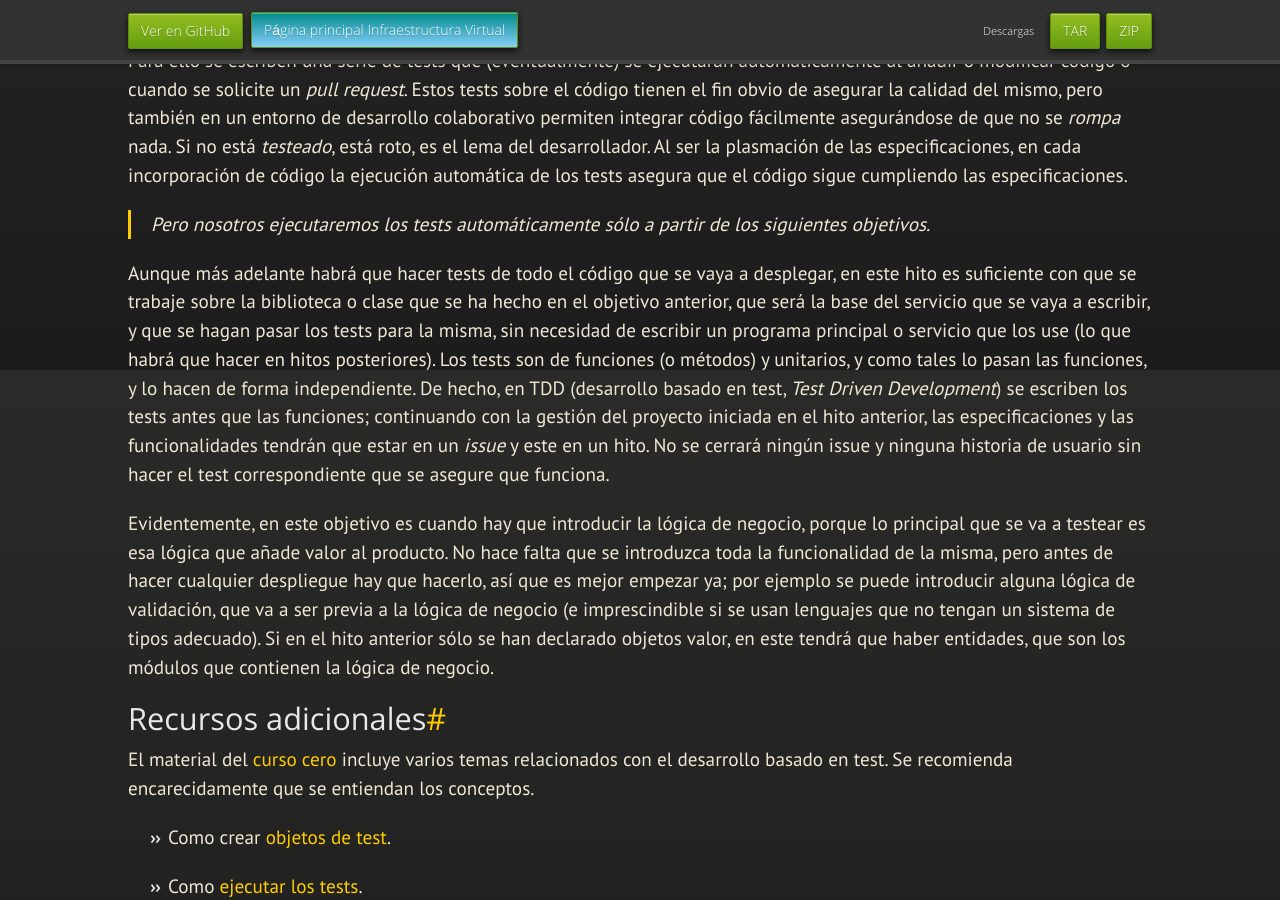
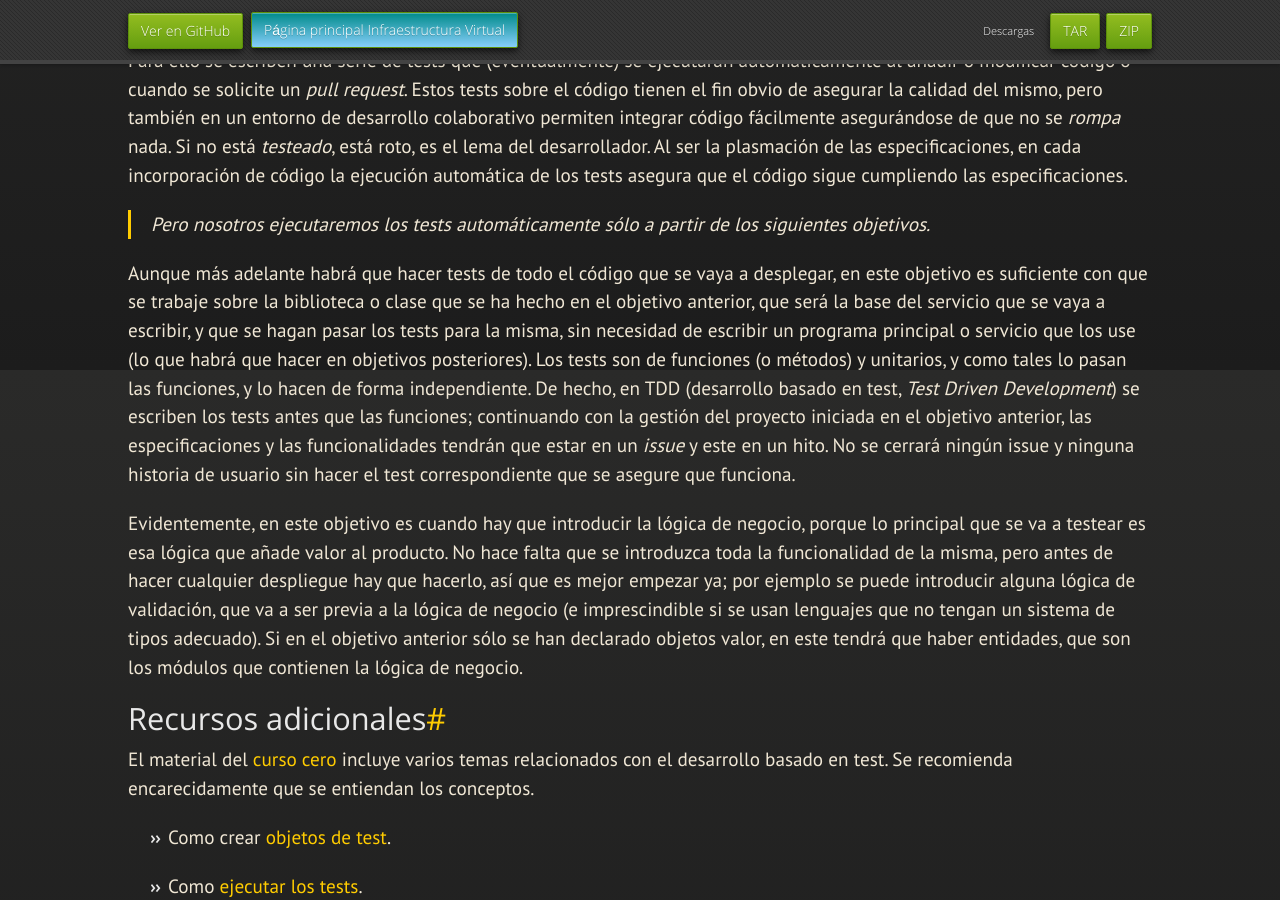
Before and after one commit to JJ/IV, a Jekyll site: the page built from documentos/proyecto/4.Tests.md, in a window 1280 px wide and 900 px high, scrolled down 530 px. Built offline with Jekyll 4.4.1, drawn with Linux system fonts in a browser that asks for light colours; nearby versions of some CDN libraries; some web fonts are replaced; our own code applies the rules of GitHub Pages for plain Markdown files; some of the changed text lies outside the part shown.

Commit message:
Sync documentos/proyecto/4.Tests.md de master a gh-pages

```diff
--- a/documentos/proyecto/4.Tests.md
+++ b/documentos/proyecto/4.Tests.md
@@ -43,15 +43,15 @@ especificaciones.
 > siguientes objetivos.
 
 Aunque más adelante habrá que hacer tests de todo el código que se vaya a
-desplegar, en este hito es suficiente con que se trabaje sobre la biblioteca o
+desplegar, en este objetivo es suficiente con que se trabaje sobre la biblioteca o
 clase que se ha hecho en el objetivo anterior, que será la base del servicio que
 se vaya a escribir, y que se hagan pasar los tests para la misma, sin necesidad
 de escribir un programa principal o servicio que los use (lo que habrá que hacer
-en hitos posteriores). Los tests son de funciones (o métodos) y unitarios, y
+en objetivos posteriores). Los tests son de funciones (o métodos) y unitarios, y
 como tales lo pasan las funciones, y lo hacen de forma independiente. De hecho,
 en TDD (desarrollo basado en test, *Test Driven Development*) se escriben los
 tests antes que las funciones; continuando con la gestión del proyecto iniciada
-en el hito anterior, las especificaciones y las funcionalidades tendrán que
+en el objetivo anterior, las especificaciones y las funcionalidades tendrán que
 estar en un *issue* y este en un hito. No se cerrará ningún issue y ninguna
 historia de usuario sin hacer el test correspondiente que se asegure que
 funciona.
@@ -62,7 +62,7 @@ al producto. No hace falta que se introduzca toda la funcionalidad de la misma,
 pero antes de hacer cualquier despliegue hay que hacerlo, así que es mejor
 empezar ya; por ejemplo se puede introducir alguna lógica de validación, que va
 a ser previa a la lógica de negocio (e imprescindible si se usan lenguajes que
-no tengan un sistema de tipos adecuado).  Si en el hito anterior sólo se han
+no tengan un sistema de tipos adecuado).  Si en el objetivo anterior sólo se han
 declarado objetos valor, en este tendrá que haber entidades, que son los módulos
 que contienen la lógica de negocio.
 
@@ -121,9 +121,9 @@ diferencia de una biblioteca de aserciones, y que se han tomado las elecciones
 más adecuadas, tras establecer unos criterios *antes de la elección* adecuados
 al proyecto.
 
-Se tendrá que haber actualizado el repositorio que se usara en los hitos
+Se tendrá que haber actualizado el repositorio que se usara en los objetivos
 anteriores y
-[añadir al fichero de este hito](https://github.com/JJ/IV-21-22/blob/master/proyectos/objetivo-4.md)
+[añadir al fichero de este hito](https://github.com/JJ/IV-22-23/blob/master/proyectos/objetivo-4.md)
 la URL del PR en el repositorio que haya correspondido, y la versión.
 
 La descripción del proyecto tiene que seguir progresando, así que el
```
